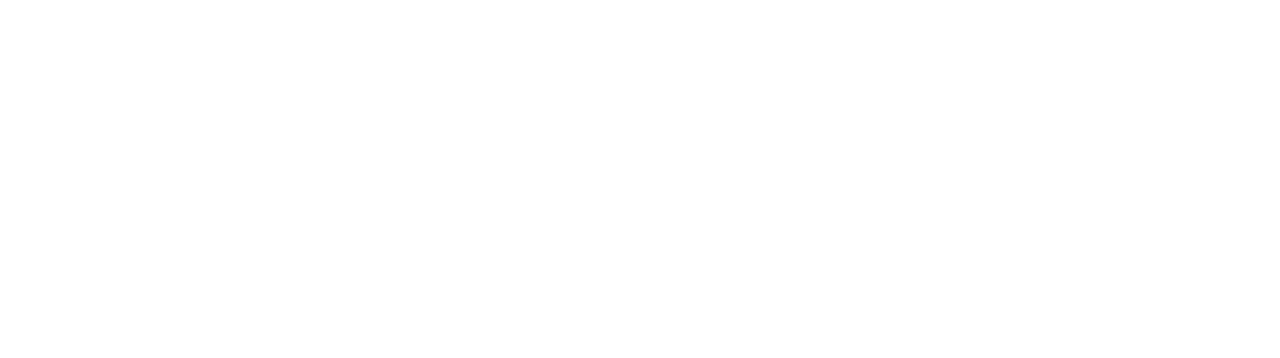
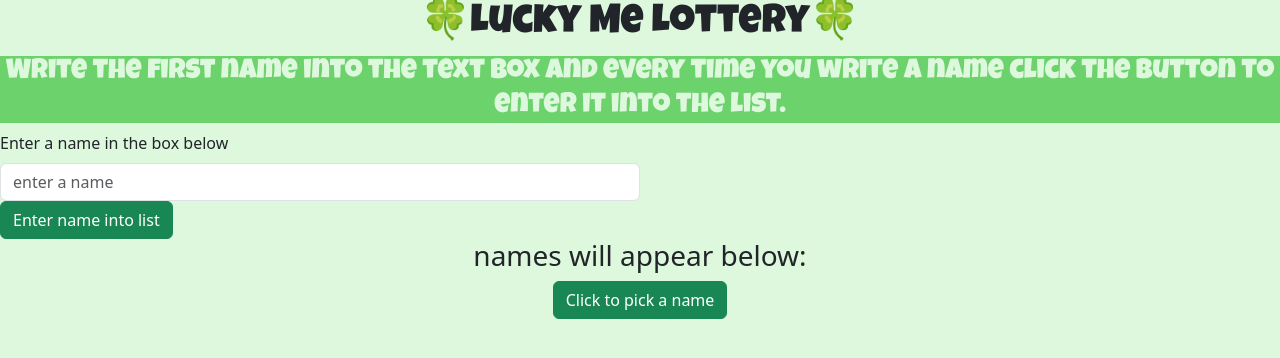
Before and after one commit to LeilaBrunisholz/lucky-me-lottery, a plain HTML site: page index.html in a window 1280 px wide. Drawn offline with nearby package versions, Linux system fonts and the light colour scheme.

Commit message:
first commit

```diff
--- a/index.html
+++ b/index.html
@@ -10,18 +10,56 @@
     <!-- Bootstrap CSS v5.2.1 -->
     <link href="https://cdn.jsdelivr.net/npm/bootstrap@5.3.2/dist/css/bootstrap.min.css" rel="stylesheet"
         integrity="sha384-T3c6CoIi6uLrA9TneNEoa7RxnatzjcDSCmG1MXxSR1GAsXEV/Dwwykc2MPK8M2HN" crossorigin="anonymous" />
-        <link rel="stylesheet" href="style.css">
+        <link rel="preconnect" href="https://fonts.googleapis.com">
+        <link rel="preconnect" href="https://fonts.gstatic.com" crossorigin>
+        <link href="https://fonts.googleapis.com/css2?family=Luckiest+Guy&display=swap" rel="stylesheet">
+    <link rel="stylesheet" href="style.css">
+
+
 </head>
 
-<body>
+<body class="body">
     <header>
-        <!-- place navbar here -->
+        <div class="title">
+            <h1 class="text-center"> 🍀Lucky Me Lottery🍀</h1>
+        </div>
+        <div class="instructions">
+        <h3>Write the first name into the text box and every time you write a name click the button to enter it into the list. </h3>
+    </div>
     </header>
-    <main></main>
-    <footer>
-        <!-- place footer here -->
-    </footer>
-    <!-- Bootstrap JavaScript Libraries -->
+
+    <!--box to enter names-->
+    <div class="col-md-6">
+    <label for="nameInputBox" class="form-label">Enter a name in the box below</label>
+    <input type="text"class="form-control" id="nameInputBox" placeholder="enter a name"/>
+</div>
+
+<!--button to enter names-->
+<button class="btn btn-success">Enter name into list</button>
+
+<div class="center">
+<!--name box-->
+<h3>names will appear below:</h3>
+
+<!--button to select names-->
+<div class="selectedNameDiv">
+<button id="selectedNameDiv" class="btn btn-success">Click to pick a name</button>
+</div>
+</div>
+
+
+
+
+
+
+
+
+
+
+      <footer>
+
+      </footer>
+
     <script src="https://cdn.jsdelivr.net/npm/@popperjs/core@2.11.8/dist/umd/popper.min.js"
         integrity="sha384-I7E8VVD/ismYTF4hNIPjVp/Zjvgyol6VFvRkX/vR+Vc4jQkC+hVqc2pM8ODewa9r"
         crossorigin="anonymous"></script>
@@ -29,6 +67,7 @@
     <script src="https://cdn.jsdelivr.net/npm/bootstrap@5.3.2/dist/js/bootstrap.min.js"
         integrity="sha384-BBtl+eGJRgqQAUMxJ7pMwbEyER4l1g+O15P+16Ep7Q9Q+zqX6gSbd85u4mG4QzX+"
         crossorigin="anonymous"></script>
+    <script src="script.js"></script>
 </body>
 
 </html>
--- a/style.css
+++ b/style.css
@@ -1,3 +1,19 @@
 .body{
-    background-color: red;
+    background-color: rgb(221, 248, 221);
 }
+
+.title{
+        font-family: "Luckiest Guy", cursive;
+        font-style: normal;
+}
+
+.instructions{
+    color:rgb(221, 248, 221);
+    background-color: rgb(108, 210, 108);
+    text-align: center;
+    font-family: "Luckiest Guy", cursive;
+}
+
+.center{
+    text-align: center;
+}
```
